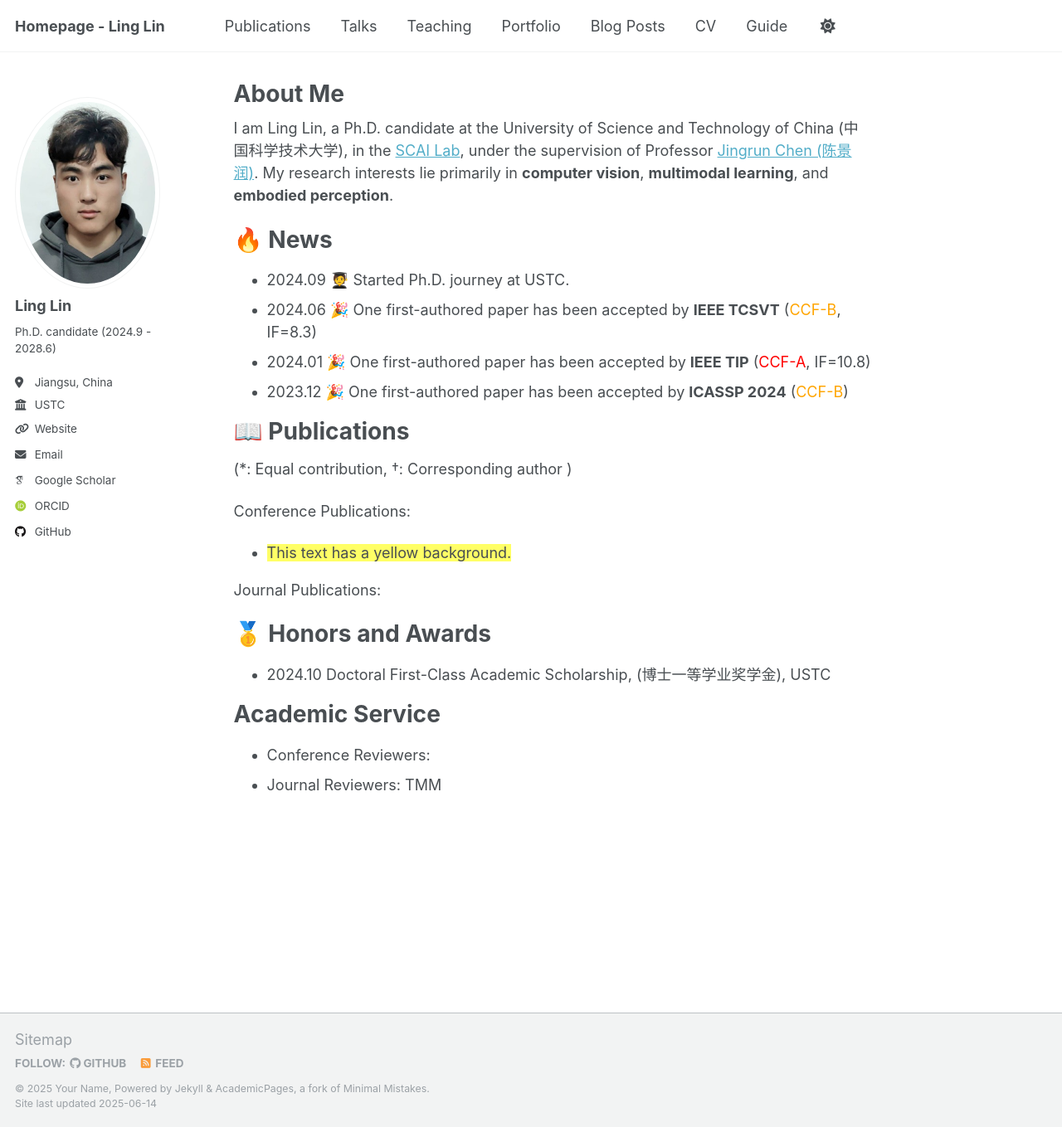
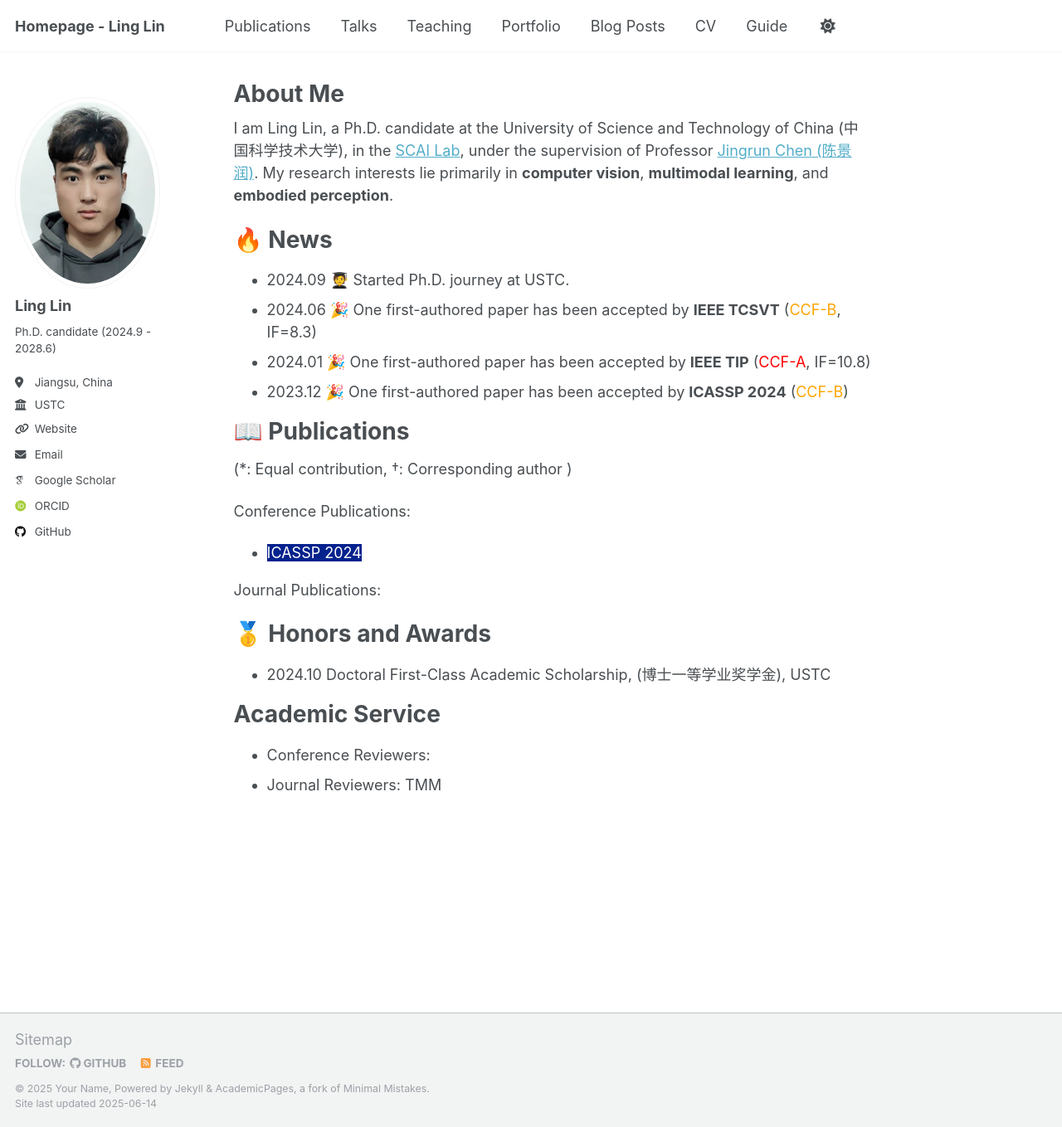
Before and after one commit to LingLin-ll/LingLin-ll.github.io, a Jekyll site: the page built from _pages/about.md, in a window 1280 px wide and 1359 px high. Shown: the whole window at 83% size. Built offline with Jekyll 4.4.1, drawn with Linux system fonts in a browser that asks for light colours; some web fonts are replaced.

Commit message:
Update about.md

```diff
--- a/_pages/about.md
+++ b/_pages/about.md
@@ -22,7 +22,7 @@ I am Ling Lin, a Ph.D. candidate at the University of Science and Technology of
 (*: Equal contribution, †: Corresponding author )
 
 Conference Publications:
-* <span style="background-color: #ffff66">This text has a yellow background.</span>
+* <span style="background-color: #03228D"><font color=white>ICASSP 2024</font></span>
 
 
 Journal Publications:
```
